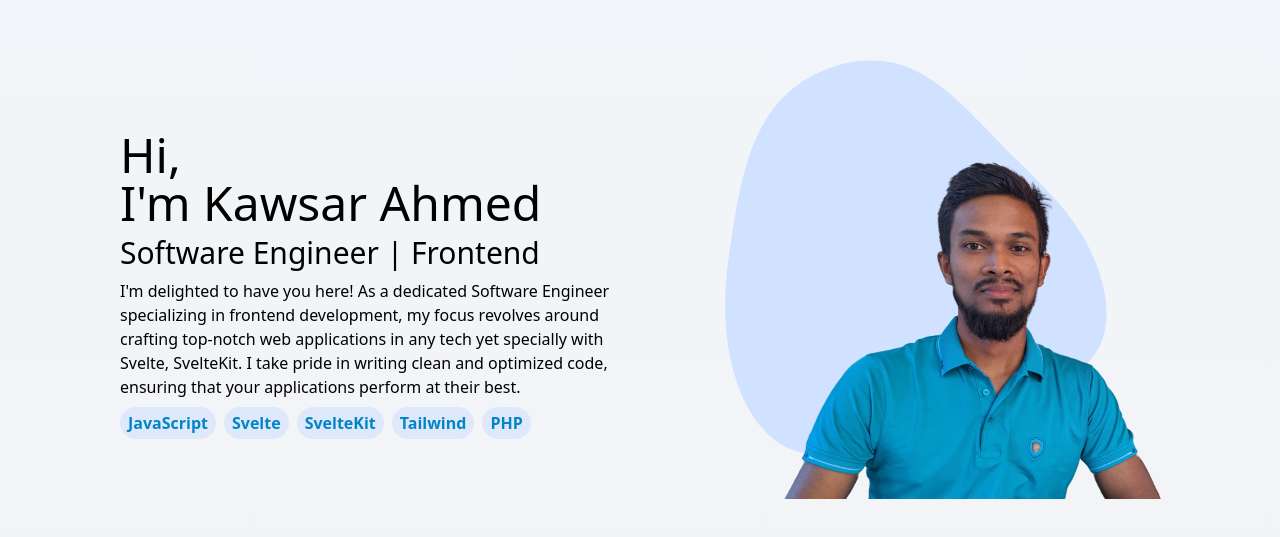
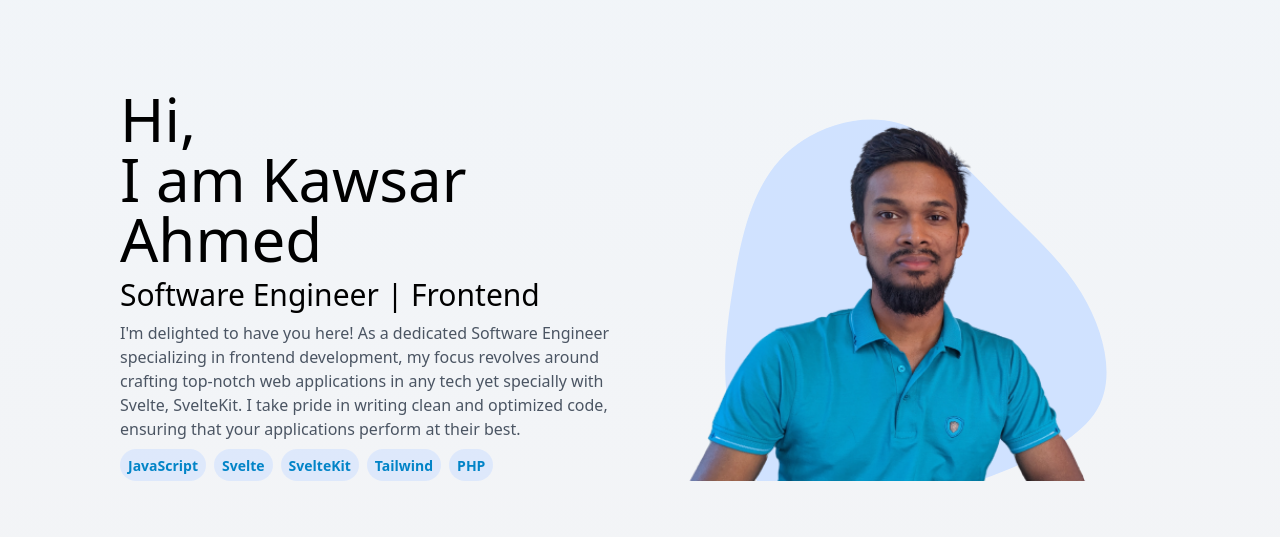
Before and after one commit to prokawsar/Portfolio, a SvelteKit app: page / in a window 1280 px wide. Shown: the part 115-652 px from the top of the page. Built offline with nearby package versions, Linux system fonts and the light colour scheme.

Commit message:
change bg

```diff
--- a/src/lib/components/Capsule.svelte
+++ b/src/lib/components/Capsule.svelte
@@ -3,5 +3,5 @@
 </script>
 
 <div class="px-2 py-1 bg-[#D0E2FF]/60 rounded-full">
-	<span class="text-sky-600 font-semibold">{text}</span>
+	<span class="text-sky-600 font-semibold text-sm">{text}</span>
 </div>
--- a/src/routes/+page.svelte
+++ b/src/routes/+page.svelte
@@ -3,13 +3,13 @@
 </script>
 
 <div
-	class="flex justify-center items-center bg-gradient-to-b from-slate-100 to-gray-100 md:h-screen mx-auto "
+	class="absolute flex justify-center items-center bg-gradient-to-b from-slate-100 to-gray-100 inset-0 md:h-screen mx-auto "
 >
 	<div class="flex flex-col md:flex-row gap-2 md:gap-5 w-full p-4 md:p-10 mx-5 md:mx-20">
 		<div class="flex flex-col justify-center gap-2 w-full">
-			<h1 class="text-5xl">Hi, <br /> I'm Kawsar Ahmed</h1>
-			<h3 class="text-3xl">Software Engineer | Frontend</h3>
-			<p>
+			<h1 class="text-6xl">Hi, <br /> I am Kawsar Ahmed</h1>
+			<h3 class="text-2xl sm:text-3xl">Software Engineer | Frontend</h3>
+			<p class="text-gray-600">
 				I'm delighted to have you here! As a dedicated Software Engineer specializing in frontend
 				development, my focus revolves around crafting top-notch web applications in any tech yet
 				specially with Svelte, SvelteKit. I take pride in writing clean and optimized code, ensuring
@@ -23,15 +23,16 @@
 				<Capsule text="PHP" />
 			</div>
 		</div>
-		<div class="flex w-full relative">
-			<svg class="hidden md:flex" viewBox="0 0 200 200" xmlns="http://www.w3.org/2000/svg">
-				<path
-					fill="#D0E2FF"
-					d="M37.6,-55.3C49.7,-43,61.1,-33.3,69.3,-19.8C77.4,-6.3,82.3,11,76.5,23.5C70.6,36,54,43.7,39.4,49.6C24.9,55.4,12.4,59.4,-2.6,63C-17.6,66.5,-35.2,69.6,-47.5,63.1C-59.8,56.5,-66.8,40.2,-69.3,24.4C-71.9,8.6,-70,-6.8,-67.2,-23.8C-64.4,-40.8,-60.6,-59.5,-49.2,-72.1C-37.9,-84.6,-18.9,-91,-3.1,-86.8C12.8,-82.5,25.6,-67.7,37.6,-55.3Z"
-					transform="translate(100 100)"
-				/>
-			</svg>
-			<svg class="md:hidden" viewBox="0 0 200 200" xmlns="http://www.w3.org/2000/svg">
+		<div class="md:flex md:justify-center w-full hidden relative bg-hero-bg bg-no-repeat bg-cover">
+			<img
+				class="left-2 md:left-0 scale-75 sm:scale-75 lg:scale-100"
+				src="/images/avatar.png"
+				alt="avatar"
+			/>
+		</div>
+
+		<div class="flex w-full relative md:hidden">
+			<svg class="" viewBox="0 0 200 200" xmlns="http://www.w3.org/2000/svg">
 				<path
 					fill="#D0E2FF"
 					d="M47,-71.7C61.7,-63.6,75.2,-52,81.2,-37.5C87.2,-23,85.7,-5.4,82,10.9C78.2,27.1,72.1,42.2,62.5,55.4C53,68.6,39.9,79.9,24.8,84.2C9.8,88.4,-7.3,85.6,-23.9,80.9C-40.5,76.2,-56.7,69.7,-68.7,58.2C-80.7,46.7,-88.5,30.3,-91.4,12.9C-94.3,-4.5,-92.3,-22.9,-84,-37.2C-75.7,-51.5,-61,-61.8,-46,-69.9C-30.9,-77.9,-15.5,-83.7,0.3,-84.2C16.1,-84.6,32.2,-79.9,47,-71.7Z"
--- a/tailwind.config.cjs
+++ b/tailwind.config.cjs
@@ -5,6 +5,9 @@ module.exports = {
 		extend: {
 			scale: {
 				25: '.25'
+			},
+			backgroundImage: {
+				'hero-bg': "url('/icons/blob-desktop.svg')"
 			}
 		},
 		fontFamily: {
```
Also changed, not shown: static/icons/blob-desktop.svg (added).
